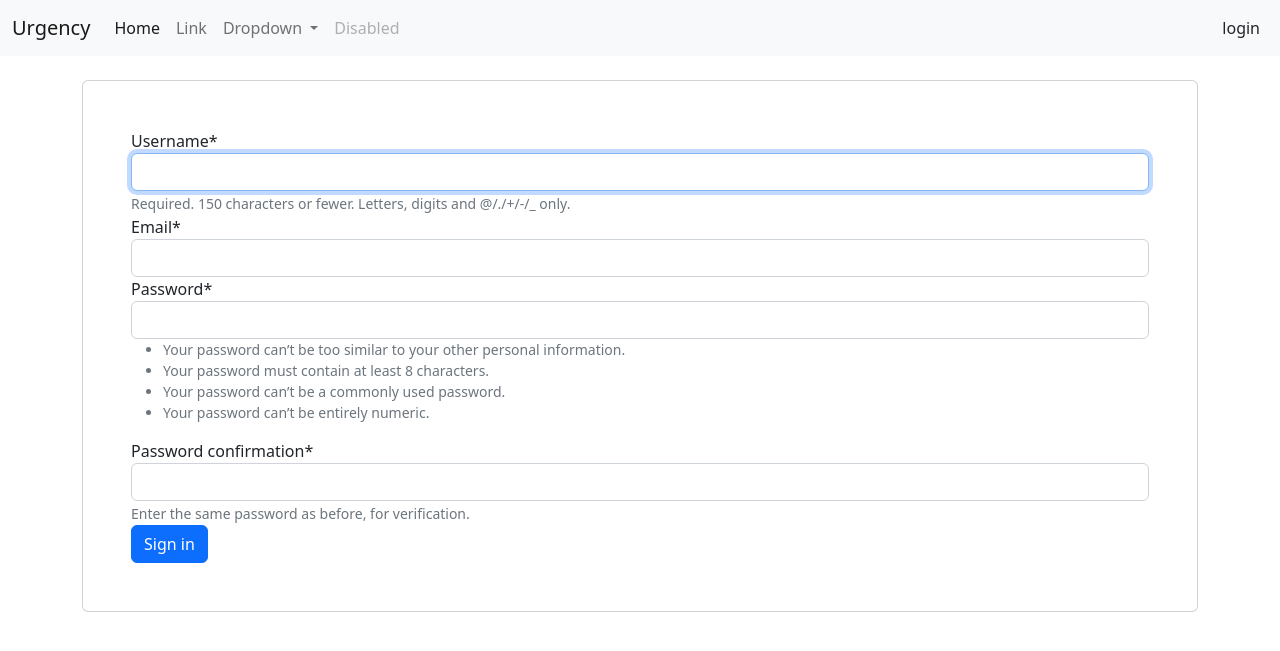
After one commit to 37h4nn4ug13/urgency, a Django app: page /accounts/register/ in a window 1280 px wide. The commit adds this page. Shown: the top 651 px of the page. Run offline with Django 3.2, Linux system fonts and the light colour scheme; some libraries are stand-ins or nearby versions.

Commit message:
Adding user register page

```diff
--- a/base/templates/users/login.html
+++ b/base/templates/users/login.html
@@ -8,9 +8,9 @@
         <h2>Test User account can be used if you do not have an account</h2>
         <p>Username: testuser</p>
         <p>Password: testpass123</p>
-      <label for="inputEmail3" class="col-sm-2 col-form-label">Username</label>
+      <label for="inputUsername3" class="col-sm-2 col-form-label">Username</label>
       <div class="col-sm-10">
-        <input type="text" class="form-control" id="inputEmail3" name="username">
+        <input type="text" class="form-control" id="inputUsername3" name="username">
       </div>
     </div>
     <div class="row mb-3">
--- /dev/null
+++ b/base/templates/users/register.html
@@ -0,0 +1,11 @@
+{% extends "base/base.html" %}
+{% load crispy_forms_tags %}
+{% block content %}
+<div class="card p-5">
+<form method="POST">
+    {% csrf_token %}
+    {{ form|crispy }}
+    <button type="submit" class="btn btn-primary">Sign in</button>
+  </form>
+</div>
+{% endblock content %}
--- a/base/views.py
+++ b/base/views.py
@@ -24,6 +24,7 @@ def index(request):
     }
     return render(request, "base/home.html", context)
 
+@login_required # shouldn't need this but it is probably more secure.
 def changeProgress(request):
     if request.method == "GET":
         task_id = request.GET['task_id']
--- a/urgency/settings.py
+++ b/urgency/settings.py
@@ -31,6 +31,7 @@ ALLOWED_HOSTS = ["nnaugle1.pythonanywhere.com", "*"]
 # Application definition
 
 INSTALLED_APPS = [
+    'crispy_forms',
     'users.apps.UsersConfig',
     'base.apps.BaseConfig',
     'django.contrib.admin',
@@ -125,3 +126,6 @@ STATIC_URL = '/static/'
 # https://docs.djangoproject.com/en/3.2/ref/settings/#default-auto-field
 
 DEFAULT_AUTO_FIELD = 'django.db.models.BigAutoField'
+
+
+CRISPY_TEMPLATE_PACK = 'bootstrap4'
--- /dev/null
+++ b/users/forms.py
@@ -0,0 +1,20 @@
+from django import forms
+from django.contrib.auth.forms import UserCreationForm
+from django.contrib.auth.models import User
+
+
+# Create your forms here.
+
+class NewUserForm(UserCreationForm):
+	email = forms.EmailField(required=True)
+
+	class Meta:
+		model = User
+		fields = ("username", "email", "password1", "password2")
+
+	def save(self, commit=True):
+		user = super(NewUserForm, self).save(commit=False)
+		user.email = self.cleaned_data['email']
+		if commit:
+			user.save()
+		return user
--- a/users/urls.py
+++ b/users/urls.py
@@ -3,5 +3,6 @@ from .views import *
 
 urlpatterns = [
     path('login/', loginView, name="login"),
-    path('logout/', logoutView, name="logout")
+    path('logout/', logoutView, name="logout"),
+    path('register/', registerView, name="register")
 ]
--- a/users/views.py
+++ b/users/views.py
@@ -1,15 +1,20 @@
 from django.shortcuts import render, redirect
 from django.contrib.auth import authenticate, login, logout
+from django.views.decorators.csrf import csrf_protect
+from django.contrib.auth.models import User
+
+from users.forms import NewUserForm
 # Create your views here.
 
-
+@csrf_protect
 def loginView(request):
-    username = request.POST.get("username")
-    password = request.POST.get("password")
-    user = authenticate(request, username=username, password=password)
-    if user is not None:
-        login(request, user)
-        return redirect("home")
+    if request.method == "POST":
+        username = request.POST.get("username")
+        password = request.POST.get("password")
+        user = authenticate(request, username=username, password=password)
+        if user is not None:
+            login(request, user)
+            return redirect("home")
 
     context = {
 
@@ -17,7 +22,23 @@ def loginView(request):
     return render(request, "users/login.html", context)
 
 
+@csrf_protect
 def logoutView(request):
     # IF user is authenticated.
     logout(request)
     return redirect("login")
+
+
+@csrf_protect
+def registerView(request):
+    if request.method == "POST":
+        form = NewUserForm(request.POST)
+        if form.is_valid():
+            user = form.save()
+            login(request, user)
+            return redirect("home")
+    form = NewUserForm()
+    context = {
+        "form": form,
+    }
+    return render(request, 'users/register.html', context)
```
Also changed, not shown: db.sqlite3.
